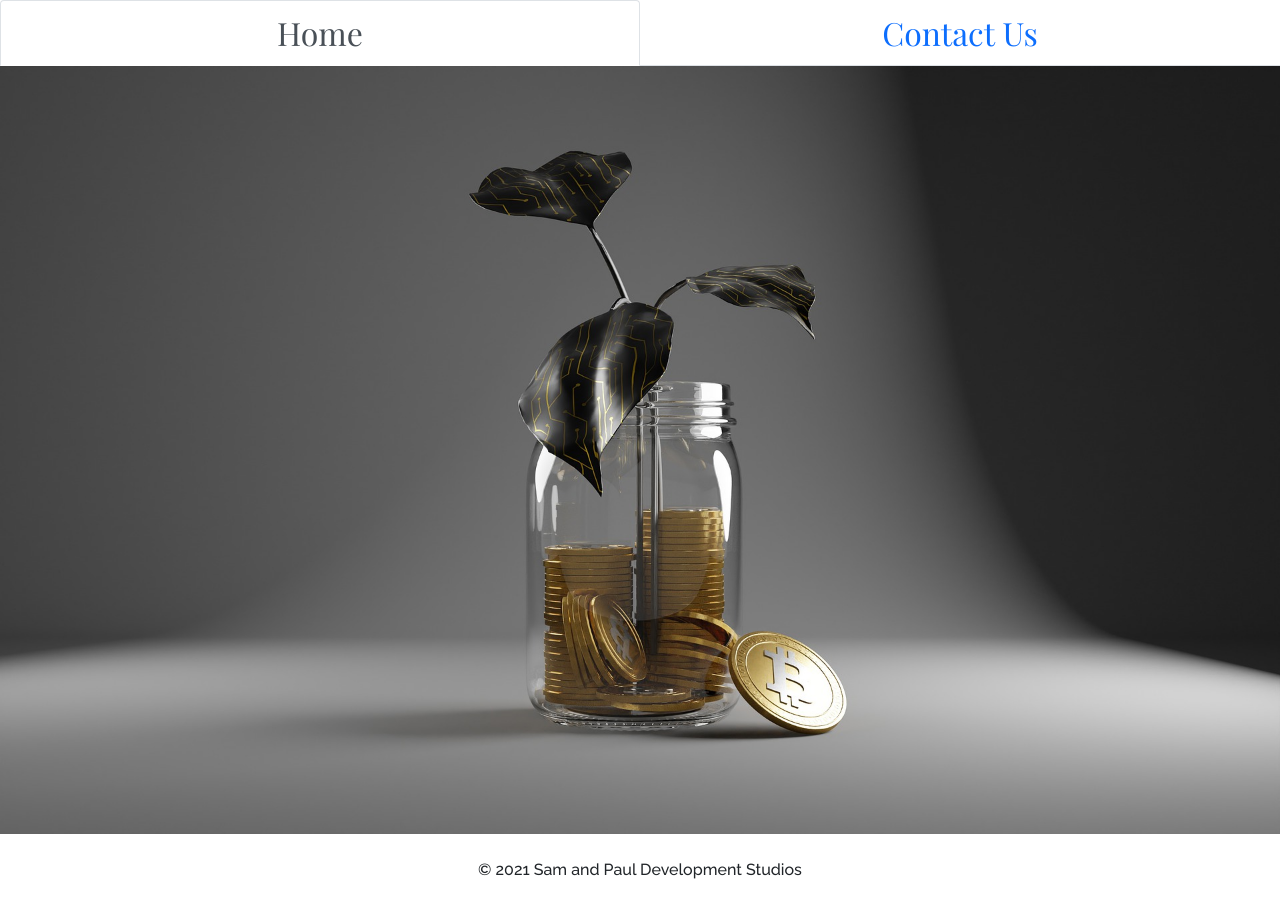
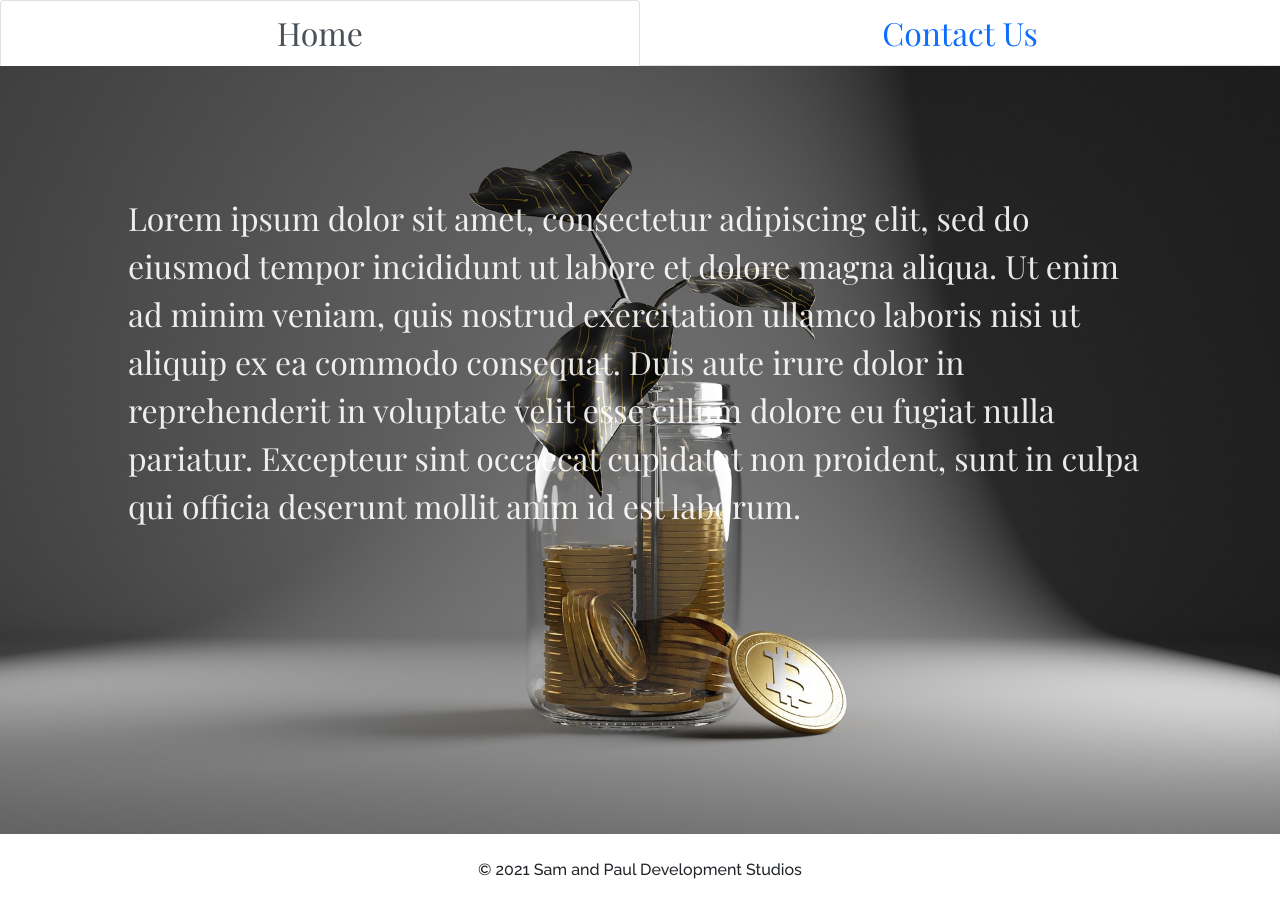
Before and after one commit to Sam-Archie/crypto-market-react, a React (Create React App) app: page / in a window 1280 px wide. Shown: the top 916 px of the page. Built offline with nearby package versions, Linux system fonts and the light colour scheme.

Commit message:
Hero is complete

```diff
--- a/src/components/hero/Hero.js
+++ b/src/components/hero/Hero.js
@@ -1,13 +1,16 @@
-import React from 'react';
+import React, { Fragment } from 'react';
 import Image from 'react-bootstrap/Image';
 import hero from "../../assets/images/hero-main.jpg"
 
 
 const Hero = () => {
     return (
-        <>
-            <Image fluid src={ hero }/>
-        </>
+    <Fragment>
+        <section>
+            <p className="title_text title_text--small title_text--hero">Lorem ipsum dolor sit amet, consectetur adipiscing elit, sed do eiusmod tempor incididunt ut labore et dolore magna aliqua. Ut enim ad minim veniam, quis nostrud exercitation ullamco laboris nisi ut aliquip ex ea commodo consequat. Duis aute irure dolor in reprehenderit in voluptate velit esse cillum dolore eu fugiat nulla pariatur. Excepteur sint occaecat cupidatat non proident, sunt in culpa qui officia deserunt mollit anim id est laborum.</p>
+        </section>
+        <Image className="hero-image" src={ hero }/>
+    </Fragment>
     )
 }
 export default Hero;
--- /dev/null
+++ b/src/styles/images.scss
@@ -0,0 +1,6 @@
+.hero-image {
+    width: 100%;
+    object-fit: contain;
+    position: relative;
+    top: 10%;
+}
--- a/src/styles/main.scss
+++ b/src/styles/main.scss
@@ -3,3 +3,4 @@
 @import 'typography';
 @import 'button';
 @import 'patternLib';
+@import 'images';
--- a/src/styles/typography.scss
+++ b/src/styles/typography.scss
@@ -9,6 +9,12 @@
     &--small {
         font-size: $medium-font;
     }
+    &--hero {
+        position: absolute;
+        z-index: 1;
+        margin: 10%;
+        color: $off-white;
+    }
 }
 
 .paragraph_text {
--- a/src/styles/variables.scss
+++ b/src/styles/variables.scss
@@ -20,7 +20,8 @@
 $orange: #ec8c19;
 $grey: #747474;
 $black: #000;
-$white: #fff;
+$off-white: rgba(255, 255, 255, 0.9);
+$white: rgba(255, 255, 255, 1);
 
 // Fonts
 
```
